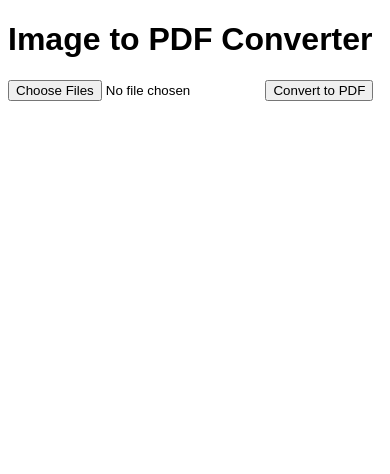
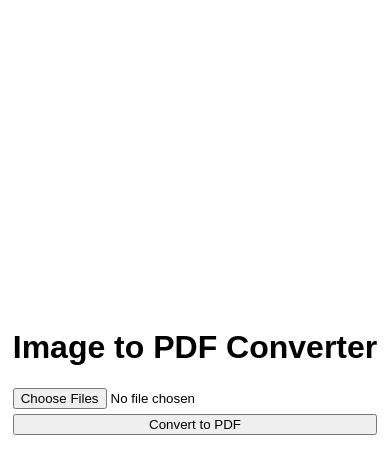
Before and after one commit to rzkiypratama/image2pdf-converter, a website: page index.html in a window 390 px wide. Drawn offline with Linux system fonts and the light colour scheme.

Commit message:
fix styling responsive

```diff
--- a/index.html
+++ b/index.html
@@ -8,9 +8,15 @@
     <link rel="stylesheet" href="styles.css">
   </head>
   <body>
-    <h1>Image to PDF Converter</h1>
-    <input type="file" id="imageFiles" accept="image/*" multiple />
-    <button id="convertBtn">Convert to PDF</button>
+    <div class="main">
+      <div class="row">
+        <h1>Image to PDF Converter</h1>
+        <div class="rowBtn">
+          <input type="file" id="imageFiles" accept="image/*" multiple />
+          <button id="convertBtn">Convert to PDF</button>
+        </div>
+      </div>
+    </div>
     <div id="pdfDownloadLink"></div>
 </body>
 <script src="script.js"></script>
--- a/styles.css
+++ b/styles.css
@@ -1,9 +1,42 @@
 body {
     font-family: Arial, sans-serif;
+    text-align: center;
   }
   #imageInput {
     margin-bottom: 10px;
   }
   #convertBtn {
-    margin-bottom: 20px;
+    margin-bottom: 0px;
   }
+  #pdfDownloadLink {
+    margin-top: 15px;
+  }
+  /* h1 {
+    margin-top: 20%;
+  } */
+  .main {
+    display: flex;           /* establish flex container */
+    flex-direction: column;  /* make main axis vertical */
+    justify-content: center; /* center items vertically, in this case */
+    align-items: center;
+    height: 100%;
+    padding: 0;
+    margin: 0;
+  }
+  .row {
+    width: auto;
+    height: 100%;
+    margin-top: 300px;
+  }
+.rowBtn {
+  display: flex;
+  flex-direction: row;
+}
+
+@media only screen and (max-width: 600px) {
+  /* Styles for screens with a width of 600px or less */
+  .rowBtn {
+    flex-direction: column;
+    gap: 5px;
+  }
+}
```
